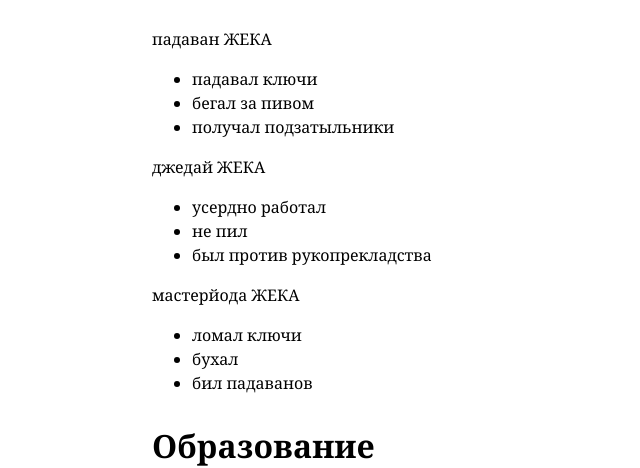
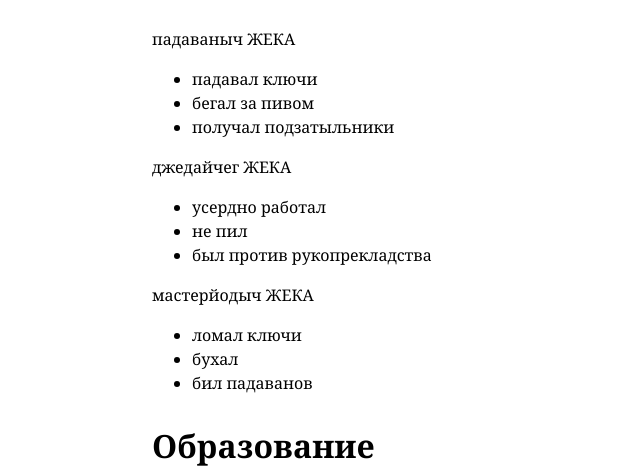
Before and after one commit to maksim-do/Test, a plain HTML site: page index.html in a window 1280 px wide. Shown: the part 338-806 px from the top of the page, without its empty margins (88-728 px from the left). Drawn offline with Linux system fonts and the light colour scheme.

Commit message:
save testedit

```diff
--- a/index.html
+++ b/index.html
@@ -19,21 +19,21 @@
         </p>
 
             <h2>Опыт работы</h2>
-           <span>падаван ЖЕКА</span>
+           <span>падаваныч ЖЕКА</span>
                 <ul>
                     <li>падавал ключи</li>
                     <li>бегал за пивом</li>
                     <li>получал подзатыльники</li>
                 </ul>
 
-            <span>джедай ЖЕКА</span>
+            <span>джедайчег ЖЕКА</span>
                 <ul>
                     <li>усердно работал</li>
                     <li>не пил</li>
                     <li>был против рукопрекладства</li>
                 </ul>
 
-            <span>мастерйода ЖЕКА</span>
+            <span>мастерйодыч ЖЕКА</span>
                 <ul>
                     <li>ломал ключи</li>
                     <li>бухал</li>
```
Also changed, not shown: 1 other file.
